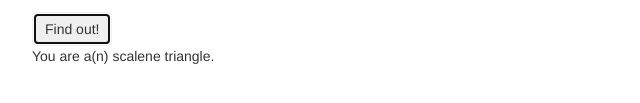
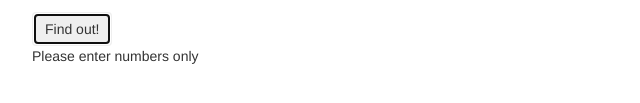
Before and after one commit to Rosanio/triangle_tracker, a plain HTML site: page index.html in a window 1280 px wide. Both pictures are taken after typing "Sample", "Sample", "Sample" into the empty fields and a click on the button "Find out!". Shown: the part 181-284 px from the top of the page, 38-678 px from the left. Drawn offline with Linux system fonts and the light colour scheme.

Commit message:
take care of any errors when someone does not enter a number.

```diff
--- a/css/styles.css
+++ b/css/styles.css
@@ -1,3 +1,3 @@
-#result {
+#threeNumbers, #notThreeNumbers {
   display: none;
 }
--- a/index.html
+++ b/index.html
@@ -29,7 +29,8 @@
       </form>
 
       <div id="result">
-        <p>You are a(n) <span id="triangle"></span> triangle.</p>
+        <p id="threeNumbers">You are a(n) <span id="triangle"></span></p>
+        <p id="notThreeNumbers">Please enter numbers only</p>
       </div>
     </div>
   </body>
--- a/js/scripts.js
+++ b/js/scripts.js
@@ -1,13 +1,15 @@
 function triangle(side1, side2, side3) {
-  if ((side1 + side2 <= side3) || (side2 + side3 <= side1) || (side1 + side3 <= side2)) {
+   if (isNaN(side1) || isNaN(side2) || isNaN(side3)) {
+     return 'numbers only';
+   } else if ((side1 + side2 <= side3) || (side2 + side3 <= side1) || (side1 + side3 <= side2)) {
     return 'NaT';
   } else if ((side1 + side2 + side3)/3 === side1) {
-    return 'equilateral';
+    return 'equilateral triangle';
   } else if ((side1 === side2 && side2 !== side3) ||
 (side2 === side3 && side1 !== side3) || (side1 === side3 && side2 !== side3)){
-    return 'isosceles';
+    return 'isosceles triangle';
   } else {
-    return 'scalene';
+    return 'scalene triangle';
   }
 }
 
@@ -18,8 +20,15 @@ $(function() {
     var side3 = parseInt($('input#side3').val());
     var trian = triangle(side1, side2, side3);
 
-    $('#result').show();
-    $('#triangle').text(trian);
+    if (trian === "numbers only") {
+      $('#threeNumbers').hide();
+      $('#notThreeNumbers').show();
+    } else {
+      $('#notThreeNumbers').hide();
+      $('#threeNumbers').show();
+      $('#triangle').text(trian);
+    }
+
     event.preventDefault();
   });
 });
```
Also changed, not shown: spec/specs.js (+7 -3 lines).
